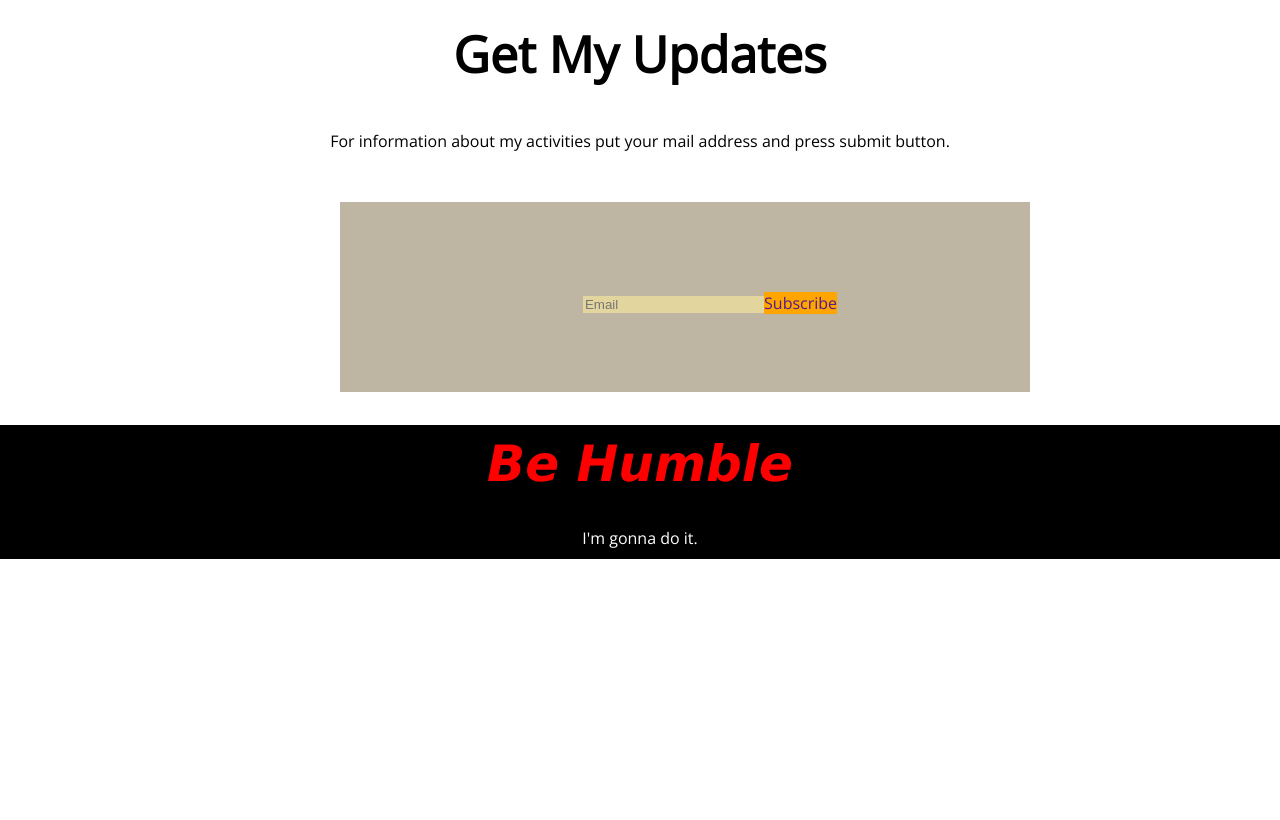
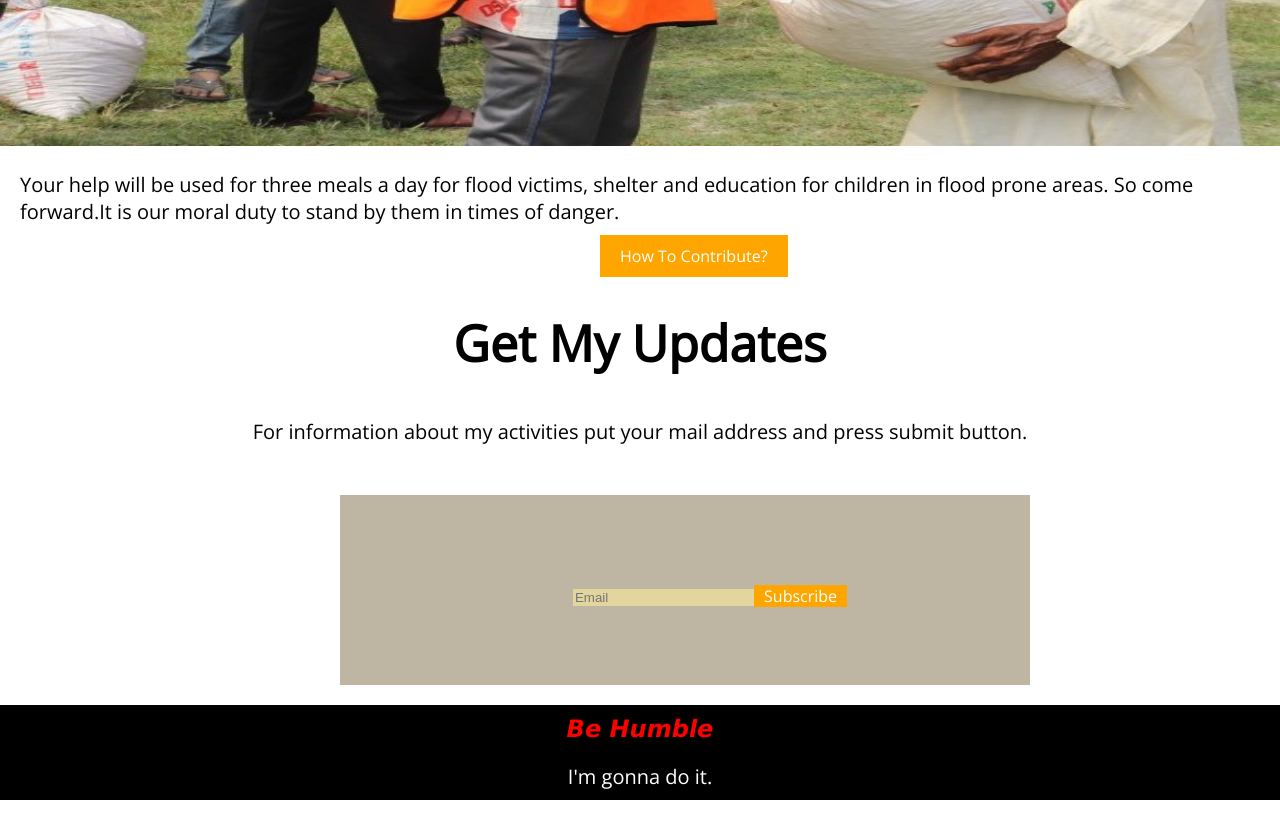
Before and after one commit to mahbubulhaque-sohag/donate-today-website, a plain HTML site: page index.html in a window 1280 px wide. Shown: the part 2660-3480 px from the top of the page. Before the commit the page ends 3235 px from the top, so only its background shows below. Drawn offline with nearby package versions, Linux system fonts and the light colour scheme.

Commit message:
finishing added

```diff
--- a/index.html
+++ b/index.html
@@ -70,24 +70,30 @@
             </div>
         </div>
     </section>
-</body>
     <section class="speech">
         <div class="morality">
+            <h1>  We have to stand beside them</h1>
             <img class="image" src="images/donation10.jpg" alt="">
-        <p class="pp">Your help will be used for three meals a day for flood victims, shelter and education for children in flood prone areas. So come forward.It is our moral duty to stand by them in times of danger.</p>
+            <p class="para">Your help will be used for three meals a day for flood victims, shelter and education for children in flood prone areas. So come forward.It is our moral duty to stand by them in times of danger.</p>
+            <a class="contibute-button" href="" target="">How To Contribute?</a>
         </div>
     </section>
     <section class="email">
         <h1>Get My Updates</h1>
         <p>For information about my activities put your mail address and press submit button.</p>
         <div class="email-box">
-        <input type="email" name="email-id" id="email-id" placeholder="Email">
+            <form action="">
+                <input type="email" name="email-id" id="email-id"
+             placeholder="Email">
             <a class="subscribe-button" href="" target="_blank">Subscribe</a>
+            </form>
         </div>
+    </section>
+</body>
 
-</section>
+
 <footer>
-    <h1>Be Humble</h1>
+    <h2>Be Humble</h2>
     <p>I'm gonna do it.</p>
 </footer>
 </html>
--- a/style.css
+++ b/style.css
@@ -5,10 +5,10 @@ body{
 
 h1{
     font-size: 50px;
-    font-weight: 800px;
+    font-weight: 700px;
 }
 
-.header-part p{font-size: 20px;
+p{font-size: 20px;
 
 }
 
@@ -86,7 +86,6 @@ h1{
 }
 
 #food{
-    box-shadow: 2px 2px 30px gray;
     padding-left: 20px;
     padding-top: 30px;
     padding-bottom: 30px;
@@ -95,7 +94,6 @@ h1{
     margin-left: 200px;
 }
 #shelter{
-    box-shadow: 2px 2px 30px rgb(231, 166, 166);
     padding-left: 20px;
     padding-top: 30px;
     padding-bottom: 30px;
@@ -105,7 +103,6 @@ h1{
 }
 
 #education{
-    box-shadow: 2px 2px 30px rgb(171, 156, 224);
     padding-left: 30px;
     padding-top: 30px;
     padding-bottom: 30px;
@@ -119,8 +116,16 @@ h1{
     width:100%;
     height: 500px;
 }
+.contibute-button{
+    text-align: center;
+    margin-left: 600px;
+    text-decoration: none;
+    background-color: orange;
+    padding: 10px 20px;
+    color: white;
+}
 
-.pp{
+.para{
     padding-left: 20px;
 
 }
@@ -147,16 +152,19 @@ h1{
 
 .subscribe-button{
     text-decoration: none;
+    color: white;
     background-color: orange;
     margin-left: -4px;
-    padding-left: 10px 10px;
+    padding-left: 10px;
+    padding-right: 10px;
 }
+
 
 footer{
     text-align: center;
     background-color: black;
 }
-footer h1{
+footer h2{
     color: red;
     font-style: italic;
     font-family: 'Lucida Sans';
```
Lines whose indentation alone changed are shown as unchanged.
